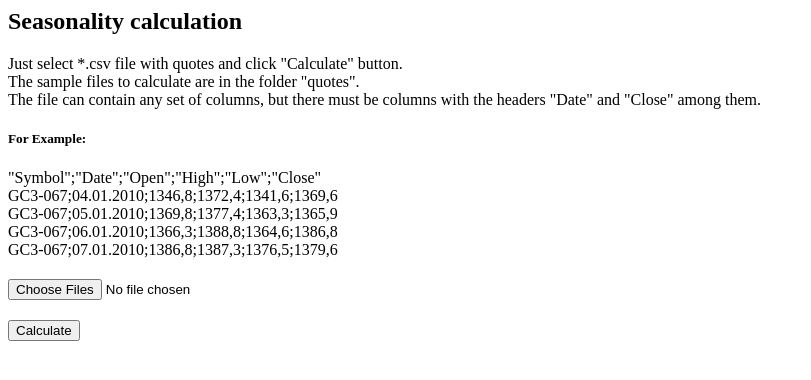
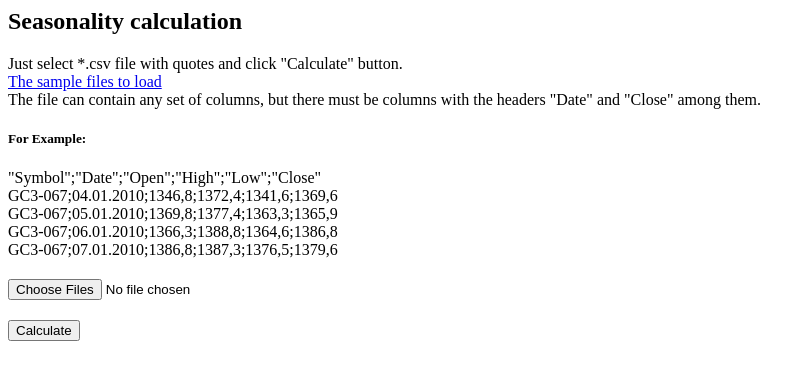
Before and after one commit to shumer198/SeasonalityFromCSV, a Flask app: page / in a window 1280 px wide. Shown: the top 380 px of the page, without its empty margins (0-811 px from the left). Run offline with Flask 2, Linux system fonts and the light colour scheme.

Commit message:
Sample file reference added.

```diff
--- a/app/templates/index.html
+++ b/app/templates/index.html
@@ -5,7 +5,9 @@
     <body>
         <h2>Seasonality calculation</h2>
         <div>Just select *.csv file with quotes and click "Calculate" button.</div>
-        <div>The sample files to calculate are in the folder "quotes".</div>
+        <div>
+            <a href="https://github.com/shumer198/SeasonalityFromCSV/tree/master/app/quotes"> The sample files to load </a>
+        </div>
         <div> The file can contain any set of columns, but there must be columns with the headers "Date" and "Close" among them.</div>
 
         <div> <h5> For Example:</h5></div>
```
Also changed, not shown: README.md.
